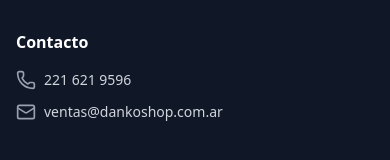
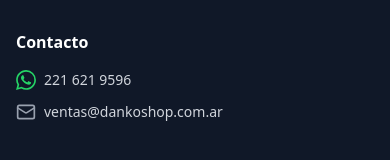
Before and after one commit to dankopetro/dankoshop, a Next.js app in the folder storefront/: page /privacidad in a window 390 px wide. Shown: the part 2085-2245 px from the top of the page. Built offline with nearby package versions, Linux system fonts and the light colour scheme.

Commit message:
feat: footer WhatsApp icon + AGENTS.md session summary
- Footer: replaced Phone icon with official WhatsApp SVG (#25D366)
- Footer: tel: link replaced with wa.me/5492216219596
- AGENTS.md: added items 19-22 (chat 14-15, sync 14-15, WhatsApp footer, home fix)

```diff
--- a/storefront/src/components/footer.tsx
+++ b/storefront/src/components/footer.tsx
@@ -1,5 +1,5 @@
 import Link from "next/link"
-import { Truck, Shield, RotateCcw, Headphones, MapPin, Phone, Mail } from "lucide-react"
+import { Truck, Shield, RotateCcw, Headphones, MapPin, Mail } from "lucide-react"
 
 const footerLinks = {
   "Información": [
@@ -13,6 +13,14 @@
     { name: "Preguntas frecuentes", href: "/faq" },
     { name: "Métodos de pago", href: "/pagos" },
   ],
+}
+
+function WhatsAppIcon({ className }: { className?: string }) {
+  return (
+    <svg className={className} viewBox="0 0 24 24" fill="#25D366">
+      <path d="M17.472 14.382c-.297-.149-1.758-.867-2.03-.967-.273-.099-.471-.148-.67.15-.197.297-.767.966-.94 1.164-.173.199-.347.223-.644.075-.297-.15-1.255-.463-2.39-1.475-.883-.788-1.48-1.761-1.653-2.059-.173-.297-.018-.458.13-.606.134-.133.298-.347.446-.52.149-.174.198-.298.298-.497.099-.198.05-.371-.025-.52-.075-.149-.669-1.612-.916-2.207-.242-.579-.487-.5-.669-.51-.173-.008-.371-.01-.57-.01-.198 0-.52.074-.792.372-.272.297-1.04 1.016-1.04 2.479 0 1.462 1.065 2.875 1.213 3.074.149.198 2.096 3.2 5.077 4.487.709.306 1.262.489 1.694.625.712.227 1.36.195 1.871.118.571-.085 1.758-.719 2.006-1.413.248-.694.248-1.289.173-1.413-.074-.124-.272-.198-.57-.347m-5.421 7.403h-.004a9.87 9.87 0 01-5.031-1.378l-.361-.214-3.741.982.998-3.648-.235-.374a9.86 9.86 0 01-1.51-5.26c.001-5.45 4.436-9.884 9.888-9.884 2.64 0 5.122 1.03 6.988 2.898a9.825 9.825 0 012.893 6.994c-.003 5.45-4.437 9.884-9.885 9.884m8.413-18.297A11.815 11.815 0 0012.05 0C5.495 0 .16 5.335.157 11.892c0 2.096.547 4.142 1.588 5.945L.057 24l6.305-1.654a11.882 11.882 0 005.683 1.448h.005c6.554 0 11.89-5.335 11.893-11.893a11.821 11.821 0 00-3.48-8.413z"/>
+    </svg>
+  )
 }
 
 export default function Footer() {
@@ -51,8 +59,8 @@
             <h3 className="text-white font-semibold mb-4">Contacto</h3>
             <address className="not-italic space-y-3 text-sm">
               <div className="flex items-center gap-2">
-                <Phone className="w-5 h-5 text-gray-400 flex-shrink-0" />
-                <a href="tel:+5492216219596" className="hover:text-white">221 621 9596</a>
+                <WhatsAppIcon className="w-5 h-5 flex-shrink-0" />
+                <a href="https://wa.me/5492216219596" target="_blank" rel="noopener noreferrer" className="hover:text-white">221 621 9596</a>
               </div>
               <div className="flex items-center gap-2">
                 <Mail className="w-5 h-5 text-gray-400 flex-shrink-0" />
```
Also changed, not shown: 1 other file (tests, documents, lock files or other folders).
